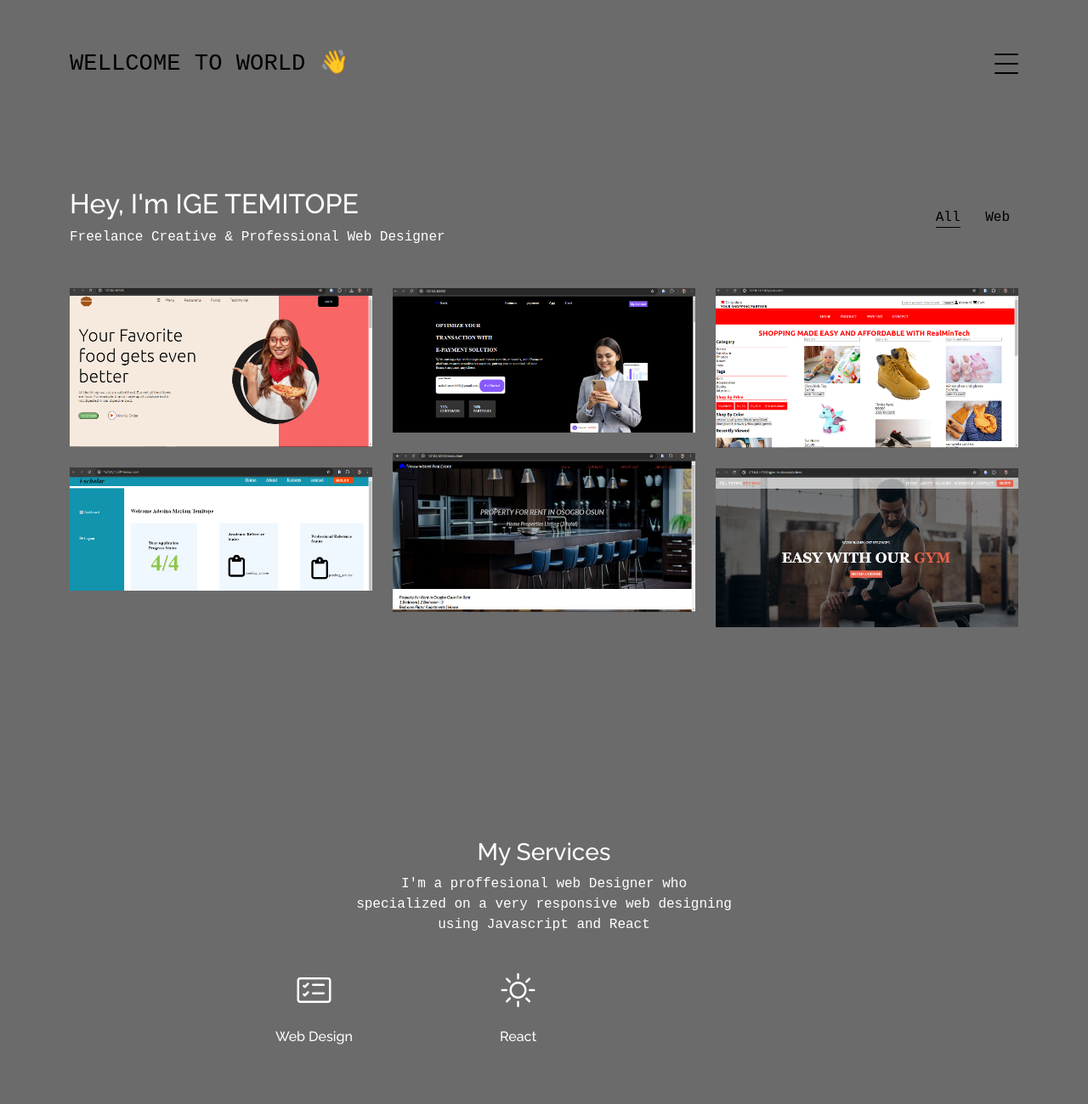
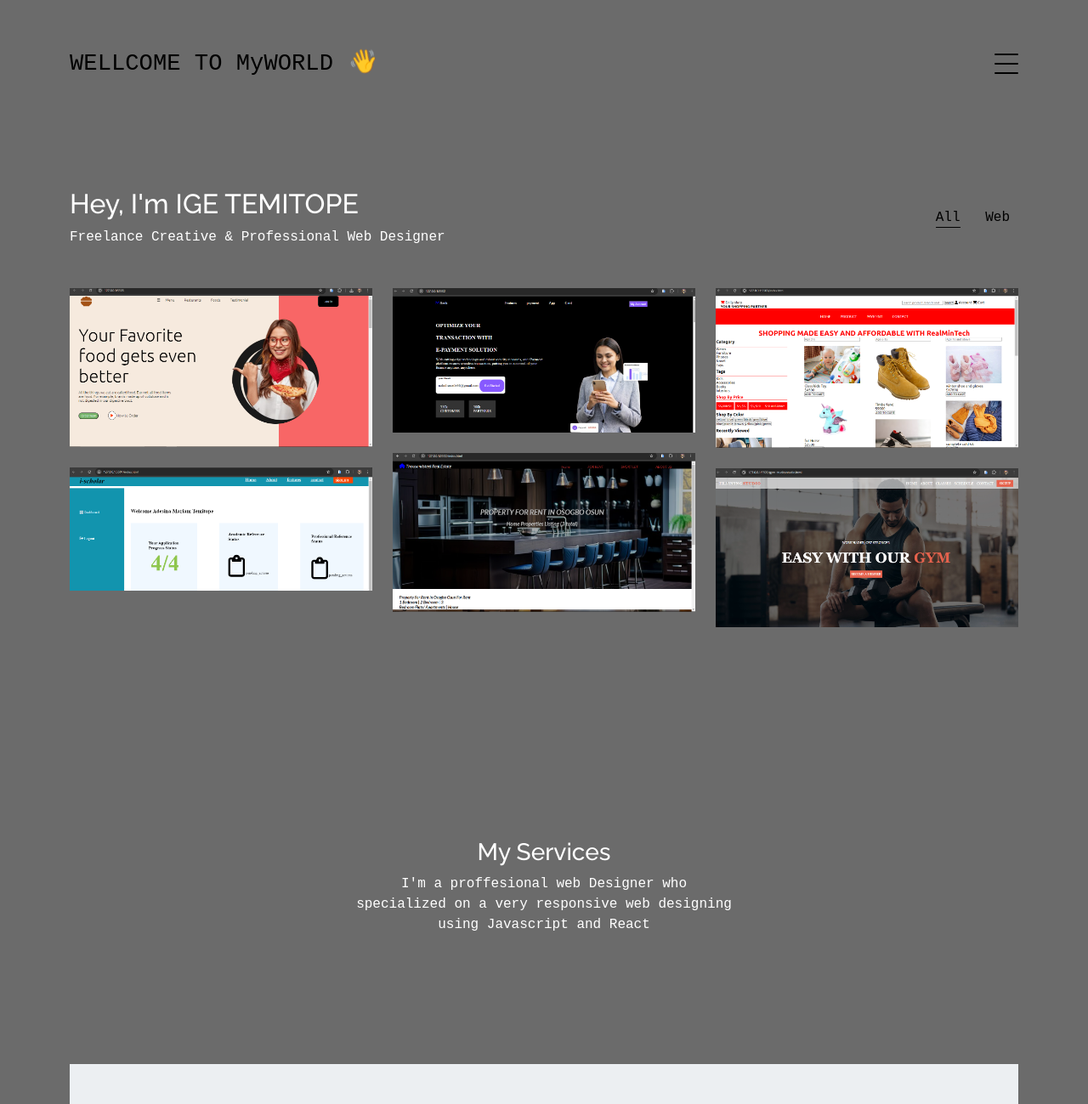
Before and after one commit to Thousandsteel/thousandsteel-portfolio, a plain HTML site: page index.html in a window 1280 px wide. Shown: the top 1299 px of the page at 85% size. Drawn offline with Linux system fonts and the light colour scheme; a web font is replaced by a local one.

Commit message:
myportfolio

```diff
--- a/index.html
+++ b/index.html
@@ -76,7 +76,7 @@
     <nav class="navbar navbar-light custom-navbar">
       <div class="container">
         <a class="navbar-brand" href="index.html"
-          >WELLCOME TO WORLD <span class="wave">👋</span></a
+          >WELLCOME TO MyWORLD <span class="wave">👋</span></a
         >
         <a
           href="#"
@@ -191,18 +191,18 @@
             </div>
           </div>
           <div class="row serve work">
-            <div class="col-12 col-sm-6 col-md-6 col-lg-3">
+            <!-- <div class="col-12 col-sm-6 col-md-6 col-lg-3">
               <i class="bi bi-card-checklist"></i>
               <h4 class="h4 mb-2">Web Design</h4>
-            </div>
+            </div> -->
             <!--   <div class="col-12 col-sm-6 col-md-6 col-lg-3">
 
               <h4 class="h4 mb-2">Javascript</h4>
             </div> -->
-            <div class="col-12 col-sm-6 col-md-6 col-lg-3">
+          <!--   <div class="col-12 col-sm-6 col-md-6 col-lg-3">
               <i class="bi bi-brightness-high"></i>
               <h4 class="h4 mb-2">React</h4>
-            </div>
+            </div> -->
             <!--   <div class="col-12 col-sm-6 col-md-6 col-lg-3">
               <i class="bi bi-calendar4-week"></i>
               <h4 class="h4 mb-2"></h4>
```
